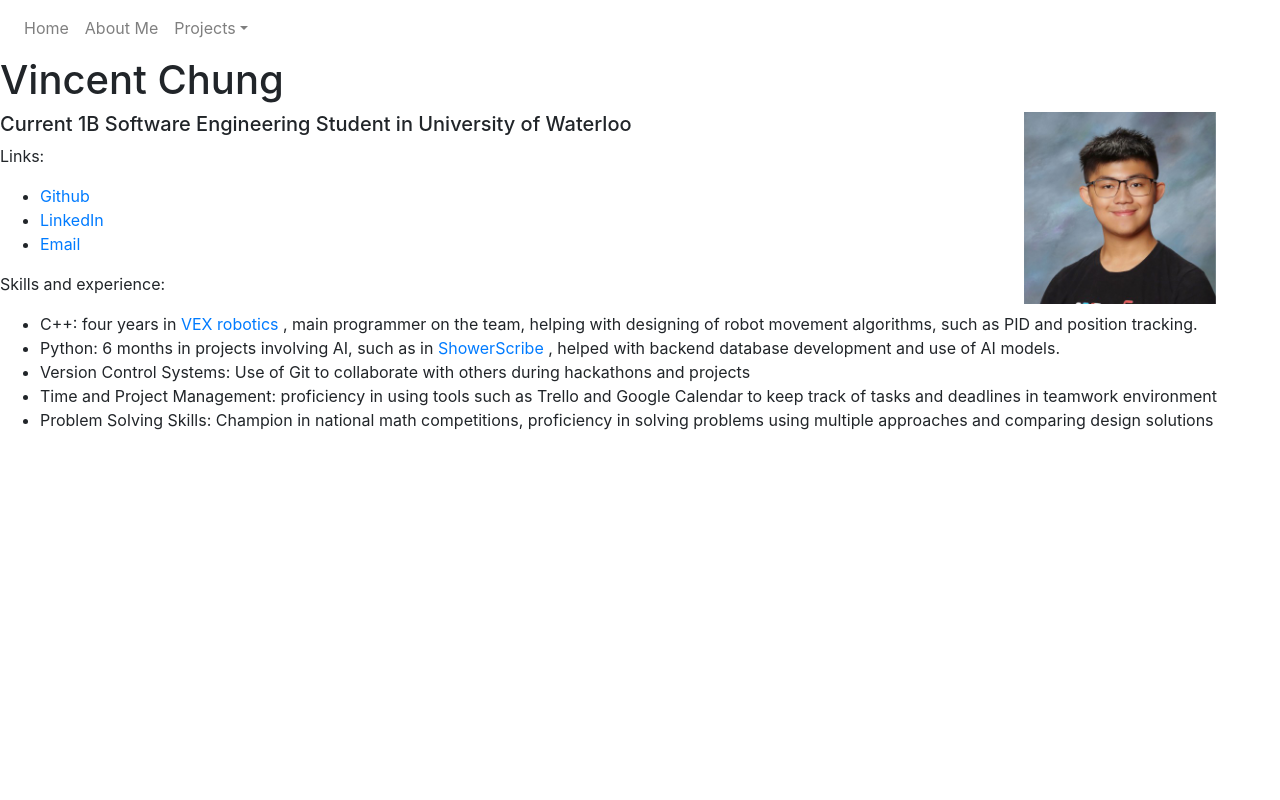
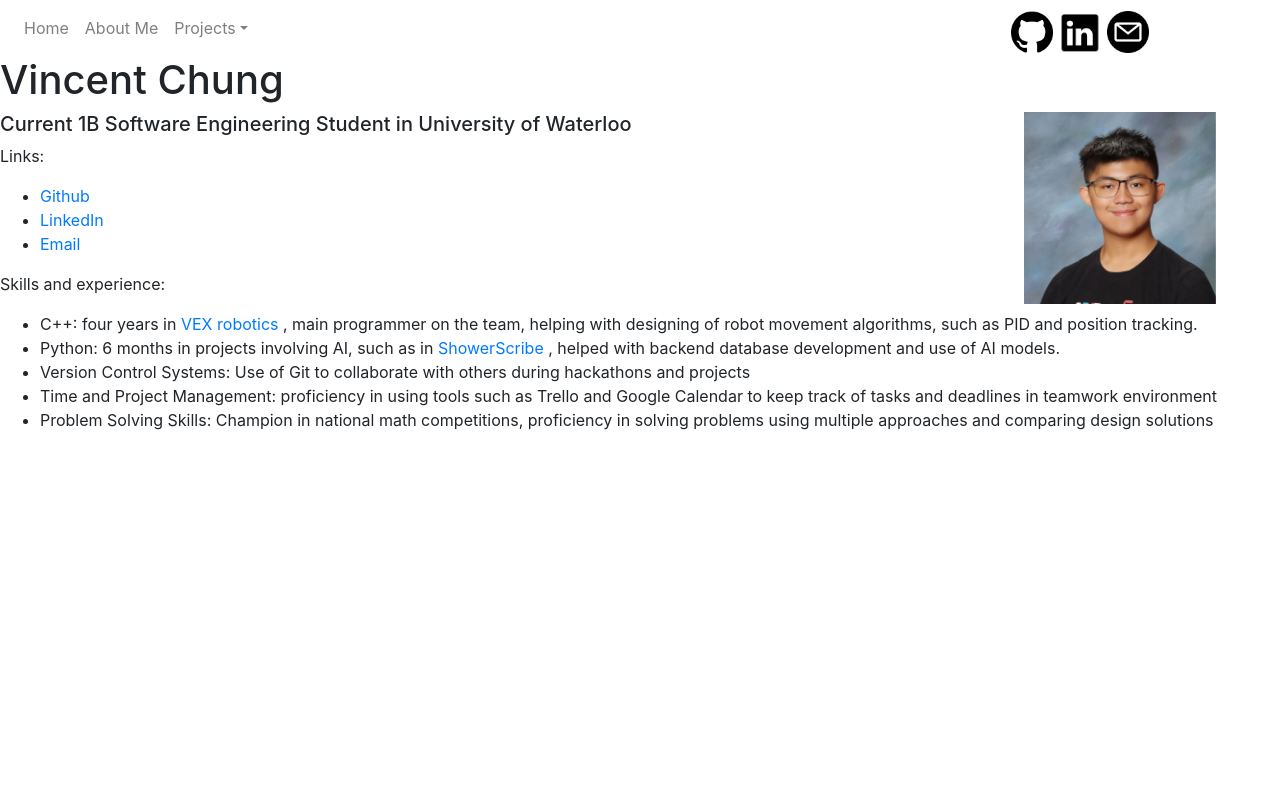
Before and after one commit to cyiuhim/pwebsite, a Flask app: page /about in a window 1280 px wide. Run offline with Flask 3, Linux system fonts and the light colour scheme.

Commit message:
made tab icons

```diff
--- /dev/null
+++ b/images/styles.css
@@ -0,0 +1,61 @@
+html {
+    height: 100%;
+}
+
+body {
+    min-width: 100%;
+    min-height: 100vh;
+    margin: 0;
+}
+
+.dropdown {
+    position: relative;
+    display: inline-block
+}
+
+.dropdown-content {
+    display: none;
+
+}
+
+.dropdown:hover .dropdown-menu {
+    display: block;
+}
+
+
+#mainscreen {
+    width: 100%;
+    height: 80vh;
+}
+
+#namebox {
+    display: flex;
+    height: 100%;
+    justify-content: center;
+    align-items: center;
+}
+
+#tabicons {
+    display: flex;
+    flex: 50%;
+    align-items: center;
+    justify-items: center;
+    margin-right: 10%;
+    align-items: flex-end;
+}
+
+div#tabicons div {
+    margin-left: auto;
+    float: right;
+    display: flex;
+
+}
+
+a.linkicon img {
+    padding: 0.2rem;
+    align-self: flex-end;
+    display: flex;
+    max-height: 3rem;
+    width: auto;
+
+}
--- a/templates/base.html
+++ b/templates/base.html
@@ -2,13 +2,15 @@
 <html lang="en">
 <head>
     <title >Vincent Chung</title>
-    <link rel="stylesheet" href="styles.css">
+    <link rel="stylesheet" href="{{ url_for('static', filename='styles.css') }}">
     <link rel="stylesheet" href="https://cdn.jsdelivr.net/npm/bootstrap@4.3.1/dist/css/bootstrap.min.css" integrity="sha384-ggOyR0iXCbMQv3Xipma34MD+dH/1fQ784/j6cY/iJTQUOhcWr7x9JvoRxT2MZw1T" crossorigin="anonymous">
+    <div style="display: flex;">
+        <div style="flex: 50%;">
             <nav class="navbar navbar-expand-lg navbar-light"> <!--configure colour of navbar here navbar-light-->
                 <button class="navbar-toggler" type="button" data-bs-toggle="collapse" data-bs-target="#tabsNav" aria-controls="navbarTogglerDemo01" aria-expanded="false" aria-label="Toggle navigation">
                     <span class="navbar-toggler-icon"></span>
                 </button>
-        <div class="collapse navbar-collapse" id="tabsNav">
+                <div class="collapse navbar-collapse" id="tabsNav" style="width: 50%;">
                     <ul class="navbar-nav">
                         <li class="nav-item">
                             <a class="nav-link" href="/">Home </a>
@@ -23,11 +25,26 @@
                                 <li><a class="dropdown-item" href="showerscribe">ShowerScribe</a></li>
                             </ul>
                         </li>
-
-
                     </ul>
                 </div>
             </nav>
+        </div>
+        <div id="tabicons">
+            <div>
+                <a href="https://github.com/pumpkin285" class="linkicon">
+                    <img src="../images/github-icon.png">
+                </a>
+                <a href="https://www.linkedin.com/in/yiu-him-chung/" class="linkicon">
+                    <img src="../images/linkedin-icon.png">
+                </a>
+                <a href="mailto: cyiuhim@gmail.com" class="linkicon">
+                    <img src="../images/mail-icon.png">
+                </a>
+            </div>
+
+        </div>
+    </div>
+
 </head>
 <body>
     <div>
--- a/templates/styles.css
+++ /dev/null
@@ -1,13 +0,0 @@
-.dropdown {
-    position: relative;
-    display: inline-block
-}
-
-.dropdown-content {
-    display: none;
-
-}
-
-.dropdown:hover .dropdown-menu {
-    display: block;
-}
```
Also changed, not shown: templates/index.html (+8 -6 lines), images/github-icon.png (added), images/linkedin-icon.png (added), images/mail-icon.png (added). Lines whose indentation alone changed are shown as unchanged.
